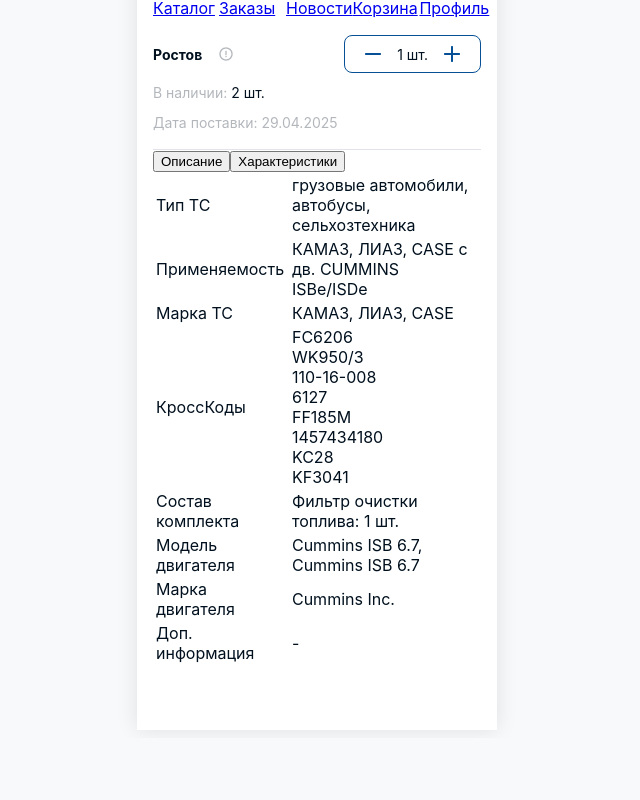
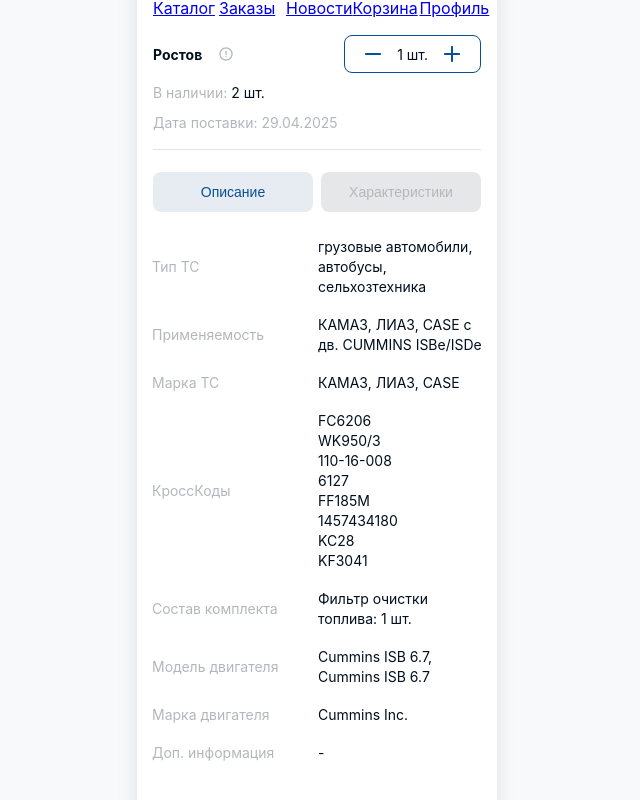
Before and after one commit to ivsemenovdev/compo-test-app, an Angular app: page / in a window 1280 px wide. Shown: the part 775-1575 px from the top of the page, without its empty margins (323-963 px from the left). Before the commit the page ends 1513 px from the top, so only its background shows below. Built offline with nearby package versions, Linux system fonts and the light colour scheme.

Commit message:
add styles to product-details section

```diff
--- a/src/app/components/product-page/product-page.component.scss
+++ b/src/app/components/product-page/product-page.component.scss
@@ -266,3 +266,63 @@
       width: 100%;
     }
   }
+
+  .product-details {
+    background: #fff;
+    border-radius: 1rem;
+    margin: 0 -1rem 0 -1rem;
+    padding: 1.125rem 0.75rem 0 0.75rem;
+    box-shadow: none;
+
+    .tabs {
+      display: flex;
+      gap: 0.5rem;
+      margin-bottom: 1.125rem;
+      border-radius: 0.75rem;
+      padding: 0.25rem;
+    }
+    .tab-btn {
+      flex: 1;
+      padding: 0.75rem 0;
+      border: none;
+      background: #E6E7E9;
+      border-radius: 0.5rem;
+      font-size: 0.875rem;
+      font-weight: 500;
+      color: #B3B7BC;
+      cursor: pointer;
+      &.active {
+        background: #E6ECF1;
+        color: #075095;
+      }
+    }
+    .tab-content {
+      padding: 0 0 1.5rem 0;
+
+      tbody {
+        display: flex;
+        flex-direction: column;
+        gap: 1rem;
+      }
+      tr {
+        display: flex;
+        td {
+          font-size: 0.875rem;
+          font-weight: 400;
+          line-height: 1.25rem;
+          color: #01101E;
+          width: 50%;
+        }
+        .codes {
+          word-break: break-word;
+        }
+        .label {
+          display: flex;
+          align-items: center;
+          justify-content: flex-start;
+          color: #B3B7BC;
+        }
+      }
+
+    }
+  }
```
